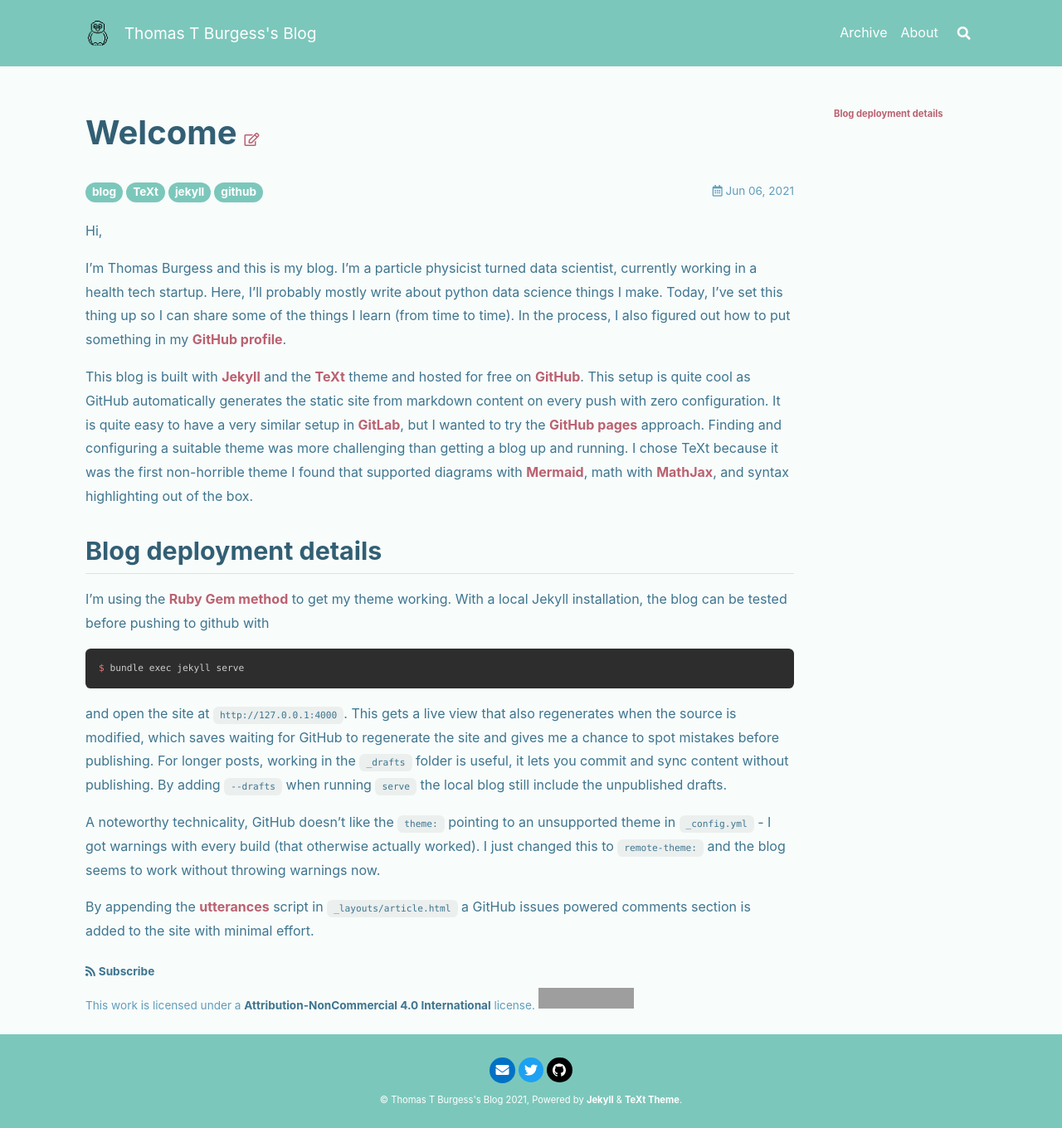
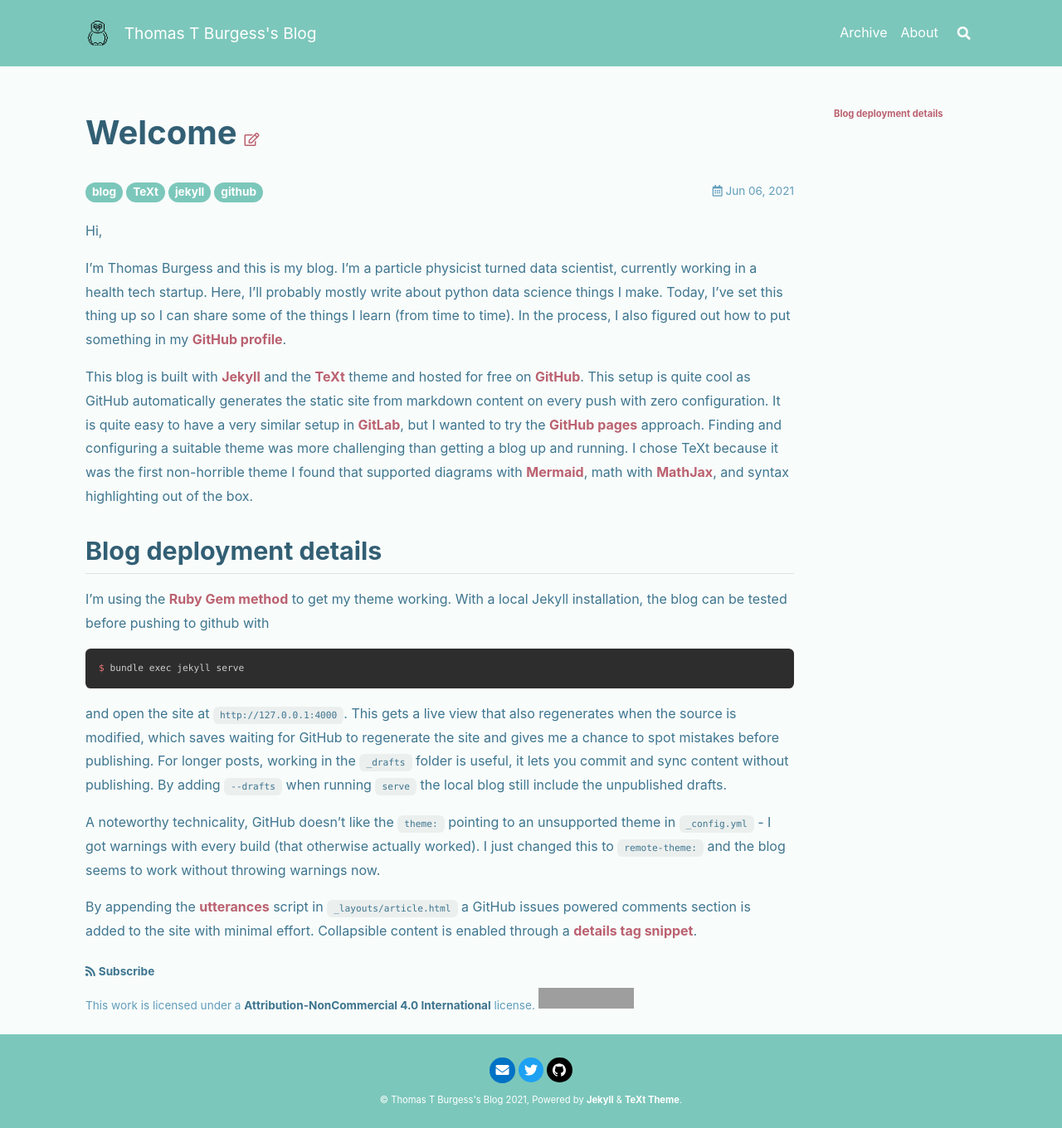
Before and after one commit to thomasburgess/thomasburgess.github.io, a Jekyll site: the page built from _posts/2021-06-06-Welcome-to-my-blog.md, in a window 1280 px wide. Shown: the whole page at 83% size. Built offline with Jekyll 4.4.1, drawn with Linux system fonts in a browser that asks for light colours; nearby versions of some CDN libraries; comment, search, counter and statistics services are not loaded; part of the change alters nothing that is shown; grey boxes are pictures that could not be loaded.

```diff
--- a/_config.yml
+++ b/_config.yml
@@ -100,7 +100,7 @@ sources: # bootcdn (default), unpkg
 ## => Sharing
 ##############################
 sharing:
-  provider: false # false (default), "addtoany", "addthis", "custom"
+  provider: addtoany # false (default), "addtoany", "addthis", "custom"
 
   ## AddThis
   addthis:
@@ -166,11 +166,11 @@ search:
 ## => Analytics
 ##############################
 analytics:
-  provider: false # false (default), "google", "custom"
+  provider: google # false (default), "google", "custom"
 
   ## Google Analytics
   google:
-    tracking_id : # Google Analytics id for the site
+    tracking_id : G-V872NC4LNH # Google Analytics id for the site
     anonymize_ip: false # Anonymize IP tracking for Analytics
 
 
--- a/_posts/2021-06-06-Welcome-to-my-blog.md
+++ b/_posts/2021-06-06-Welcome-to-my-blog.md
@@ -25,4 +25,5 @@ and open the site at `http://127.0.0.1:4000`. This gets a live view that also re
 
 A noteworthy technicality, GitHub doesn't like the `theme:` pointing to an unsupported theme in `_config.yml` - I got warnings with every build (that otherwise actually worked). I just changed this to `remote-theme:` and the blog seems to work without throwing warnings now.
 
-By appending the [utterances](https://utteranc.es/) script in `_layouts/article.html` a GitHub issues powered comments section is added to the site with minimal effort.
+
+By appending the [utterances](https://utteranc.es/) script in `_layouts/article.html` a GitHub issues powered comments section is added to the site with minimal effort. Collapsible content is enabled through a [details tag snippet](http://movb.de/jekyll-details-support.html).
```
